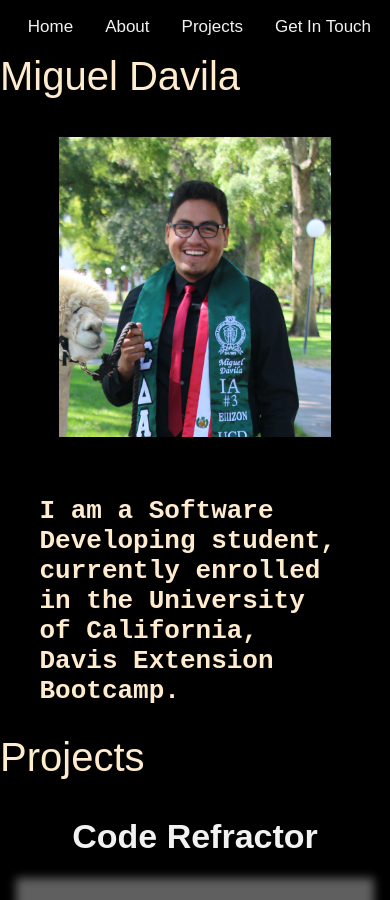
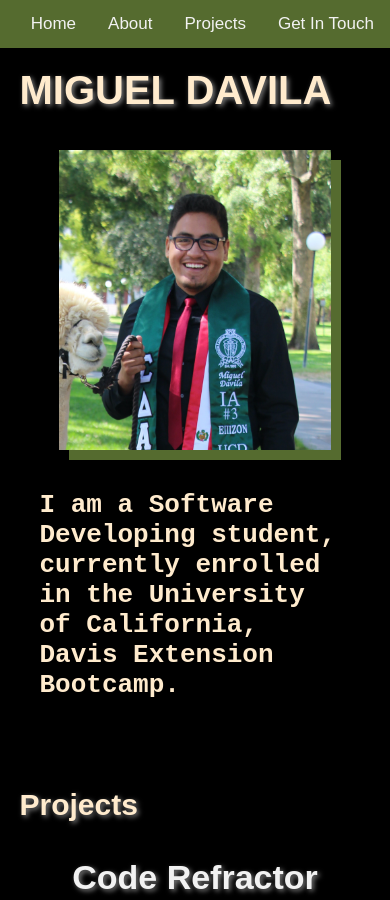
Before and after one commit to madavila5/ProPortfolio, a plain HTML site: page index.html in a window 390 px wide. Shown: the top 900 px of the page. Drawn offline with Linux system fonts and the light colour scheme; grey boxes are pictures that could not be loaded.

Commit message:
Final Commit with updated README file and images

```diff
--- a/index.html
+++ b/index.html
@@ -16,11 +16,11 @@
             <a href="#about">About</a>
             <a href="#project">Projects</a>
             <a id="touch" href="#contact">Get In Touch</a>
-        </nav>
+            </nav>
         </header>
     </div>
-    <div id="miguel">Miguel Davila</div>
-    <br/>
+    <div id="miguel">MIGUEL DAVILA</div>
+        <br/>
     <div id="about">
         <img id="pic" src="images/CHi:LAt.JPG" alt="Miguel Davila Photo" height="300">
         <p id="aboutText">I am a Software Developing student, currently enrolled in the University of California, Davis Extension Bootcamp.</p>
@@ -30,13 +30,19 @@
         <div class="row">
             <a href="https://madavila5.github.io/Homework-1/" target="_blank" alt="Code Refractor Preview">
                 <h1>Code Refractor</h1>
-                <div id="project1" class="column" alt="Password Generator Preview"> </div></a>
+                <div id="project1" class="column" alt="Password Generator Preview">
+                </div>
+            </a>
             <a href="NotAvailable" target="_blank">
                 <h1>Password Generator</h1>
-                <div id="project2" class="column" alt="Code Quiz Preview"></div></a>
+                <div id="project2" class="column" alt="Code Quiz Preview">
+                </div>
+            </a>
             <a href="NotAvailable" target="_blank">
                 <h1>Code Quiz</h1>
-                <div id="project3" class="column"></div></a>
+                <div id="project3" class="column">
+                </div>
+            </a>
         </div>
     </div>
         <br 100px/>
@@ -45,7 +51,6 @@
         <a href="https://www.linkedin.com/in/miguel-davila-200500167/" target="_blank">LinkedIn</a>
         <a href="https://github.com/madavila5" target="_blank">GitHub</a>
     </div>
-
 </body>
 
 </html>
--- a/style.css
+++ b/style.css
@@ -1,4 +1,4 @@
-/* notes*/
+/* for specific items*/
 body {
     background-color: black;
     margin: 0%;
@@ -8,21 +8,21 @@ body {
 #about{
     height:600px;
     margin: auto;
-
 }
-#miguel{
+#miguel, #project{
     font-size: 40px;
+    text-shadow: 2px 2px 5px grey;
+    font-weight: bold;
+    margin: auto;
+    border-top: white;
+    padding: 5%;
 }
 #project{
-    font-size: 40px;
-
-
+    font-size: 30px;
 }
 #pic {
     display: flex;
-    padding: 20px ;
     margin: auto;
-
 }
 #aboutText {
     font-size: 26px;
@@ -30,20 +30,17 @@ body {
     font-weight: bold;
     margin: 20px;
     padding: 5%;
-
 }
 #barHead{
-    background-color: black;
+    background-color: darkolivegreen;
     display: flex;
     padding: 0%;
-    margin: .75%;
     box-sizing: border-box;
     justify-content: flex-end;
 }
 .bar {
     overflow: hidden;
     background-color: black;
-
 }
 a {
     float: left;
@@ -56,6 +53,8 @@ a {
 a:hover{
     background-color: darkolivegreen;
     color: blanchedalmond;
+    font-size: 20px;
+    transition-duration: .25s;
 }
 .row {
     display:flex;
@@ -72,8 +71,6 @@ h1 {
     background-size: cover;
     opacity: .6;
     filter: blur(5px);
-
-
 }
 #project2 {
     background-image: url(images/password.png);
@@ -81,7 +78,6 @@ h1 {
     background-position: center;
     opacity: .6;
     filter: blur(5px);
-
 }
 #project3 {
     background-image: url(images/quiz.png);
@@ -90,15 +86,13 @@ h1 {
     background-position: center;
     opacity: .6;
     filter: blur(5px);
-
-
 }
 #contact{
     height:100px;
     display: flex;
     justify-content: center;
     align-items: center;
-
+    background-color: darkolivegreen;
 }
 
 /*for smaller devices*/
@@ -122,6 +116,9 @@ h1 {
     }
     .contact{
         height: 200px;
+    }
+    #pic{
+        box-shadow:10px 10px darkolivegreen;
     }
 }
 /*for larger device*/
```
Also changed, not shown: images/Portfolio1.png (added), images/Portfolio2.png (added), 3 other files.
